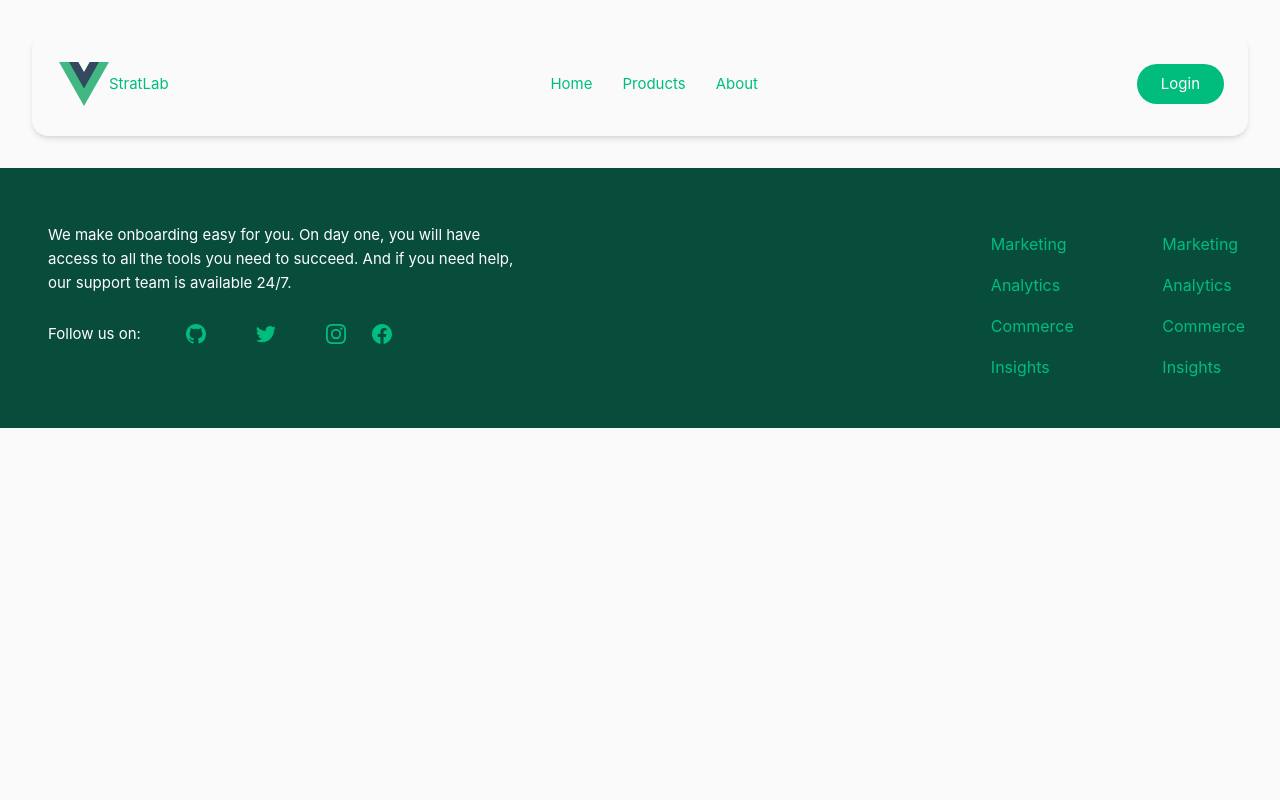
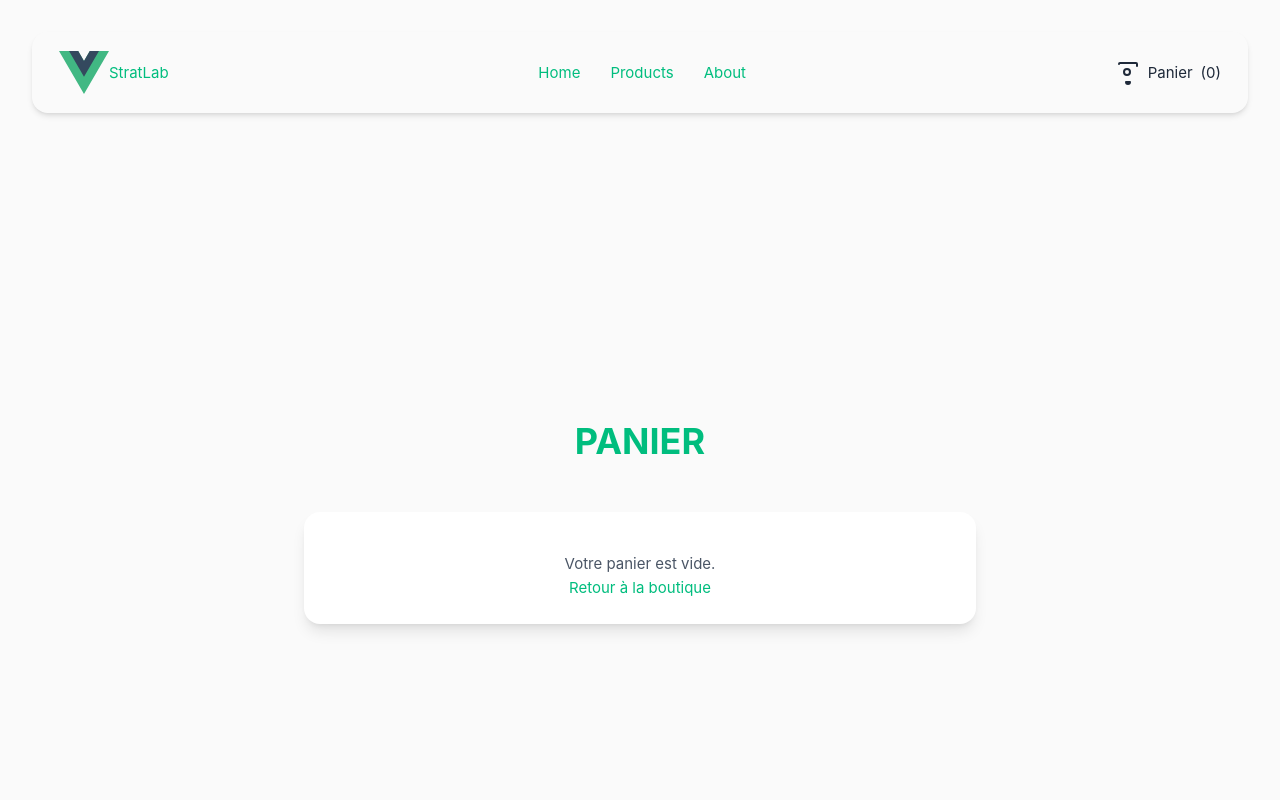
Before and after one commit to Yanis-Ourir/e-commerce-vue, a Vue app: page /cart in a window 1280 px wide. Shown: the top 800 px of the page. Built offline with nearby package versions, Linux system fonts and the light colour scheme; the HTML template or start-up script is replaced by a standard one.

Commit message:
cart functions done

```diff
--- a/src/assets/base.css
+++ b/src/assets/base.css
@@ -58,7 +58,6 @@
 }
 
 body {
-  min-height: 100vh;
   color: var(--color-text);
   background: var(--color-background);
   transition:
--- a/src/components/Navbar.vue
+++ b/src/components/Navbar.vue
@@ -1,3 +1,8 @@
+<script setup lang="ts">
+import Cart from './ui/Cart.vue';
+
+</script>
+
 <template>
     <nav class="flex justify-between items-center py-4 px-6 shadow-md rounded-2xl">
 
@@ -19,9 +24,9 @@
             </li>
         </ul>
 
-        <div class="">
-            <button class="button px-6 py-2 my-4">Login</button>
-        </div>
+        <a href="/cart" class="">
+            <Cart />
+        </a>
 
     </nav>
 </template>
--- /dev/null
+++ b/src/components/ui/Cart.vue
@@ -0,0 +1,25 @@
+<script setup lang="ts">
+import { useCartStore } from '@/stores/cart';
+
+const store = useCartStore();
+
+if(localStorage.getItem('cart')) {
+    store.cart = JSON.parse(localStorage.getItem('cart')!);
+}
+
+
+</script>
+
+<template>
+    <!--CART ICON FOR NAVBAR-->
+
+    <div class="flex items-center">
+        <svg xmlns="http://www.w3.org/2000/svg" class="h-6 w-6 text-gray-800" fill="none" viewBox="0 0 24 24"
+            stroke="currentColor">
+            <path stroke-linecap="round" stroke-linejoin="round" stroke-width="2"
+                d="M3 3a1 1 0 011-1h16a1 1 0 011 1v2m-9 18a2 2 0 01-2-2h4a2 2 0 01-2 2m-1-9a3 3 0 113-3 3 3 0 01-3 3z" />
+        </svg>
+        <span class="text-gray-800 ml-2">Panier</span>
+        <span class="text-gray-800 ml-2">({{ store.cart.length }})</span>
+    </div>
+</template>
--- a/src/router/index.ts
+++ b/src/router/index.ts
@@ -2,6 +2,7 @@ import { createRouter, createWebHistory } from 'vue-router'
 import HomeView from '../views/HomeView.vue'
 import Product from '@/views/Product.vue'
 import ProductsView from '../views/ProductsView.vue'
+import CartView from '@/views/CartView.vue'
 
 const router = createRouter({
   history: createWebHistory(import.meta.env.BASE_URL),
@@ -14,9 +15,6 @@ const router = createRouter({
     {
       path: '/about',
       name: 'about',
-      // route level code-splitting
-      // this generates a separate chunk (About.[hash].js) for this route
-      // which is lazy-loaded when the route is visited.
       component: () => import('../views/AboutView.vue'),
     },
     {
@@ -29,6 +27,11 @@ const router = createRouter({
       name: 'product',
       component: Product,
       props: true,
+    },
+    {
+      path: '/cart',
+      name: 'cart',
+      component: CartView,
     }
   ],
 })
--- /dev/null
+++ b/src/stores/cart.ts
@@ -0,0 +1,20 @@
+import { ref } from 'vue'
+import { defineStore } from 'pinia'
+import type { Product } from '@/main'
+
+export const useCartStore = defineStore('cart', () => {
+  const cart = ref<Product[]>([]);
+
+  function addProduct(product: Product) {
+    cart.value.push(product);
+    localStorage.setItem('cart', JSON.stringify(cart.value));
+  }
+
+  function removeProduct(product: Product) {
+    cart.value = cart.value.filter((p) => p.id !== product.id);
+    console.log(cart.value);
+    localStorage.setItem('cart', JSON.stringify(cart.value));
+  }
+
+  return { cart, addProduct, removeProduct }
+})
--- a/src/stores/counter.ts
+++ /dev/null
@@ -1,12 +0,0 @@
-import { ref, computed } from 'vue'
-import { defineStore } from 'pinia'
-
-export const useCounterStore = defineStore('counter', () => {
-  const count = ref(0)
-  const doubleCount = computed(() => count.value * 2)
-  function increment() {
-    count.value++
-  }
-
-  return { count, doubleCount, increment }
-})
--- /dev/null
+++ b/src/views/CartView.vue
@@ -0,0 +1,56 @@
+<script setup lang="ts">
+import { useCartStore } from '@/stores/cart';
+
+const store = useCartStore();
+</script>
+
+
+<template>
+    <div class="flex flex-col justify-center items-center h-screen">
+        <h1 class="mx-4 text-center text-4xl green font-bold uppercase md:my-12">Panier</h1>
+        <div class="bg-white rounded-2xl shadow-lg p-6 max-w-2xl w-full mb-24">
+            <div v-if="store.cart.length === 0" class="text-center mt-4">
+                <p class="text-gray-600">Votre panier est vide.</p>
+                <router-link to="/products" class="mt-4 text-white px-6 py-2 rounded-xl hover:bg-green-700 transition">
+                    Retour à la boutique
+                </router-link>
+            </div>
+            <div v-else class="">
+                <h2 class="text-lg font-bold text-green-800">Récapitulatif</h2>
+                <div v-for="product in store.cart" :key="product.id" class="flex items-center justify-between border-b border-gray-200 py-4">
+                    <div class="flex items-center">
+                    <img :src="'../public/' + product.image" :alt="product.name" class="w-16 h-16 object-cover rounded-xl" />
+                        <div class="ml-4">
+                            <h2 class="text-lg font-semibold text-green-800">{{ product.name }}</h2>
+                            <span class="text-gray-600 block">{{ product.price }}€</span>
+                        </div>
+                    </div>
+                    <div class="flex items-center">
+                    <button class="text-gray-500  hover:text-green-500 transition">
+                        <svg xmlns="http://www.w3.org/2000/svg" class="h-6 w-6" fill="none" viewBox="0 0 24 24" stroke="currentColor">
+                        <path stroke-linecap="round" stroke-linejoin="round" stroke-width="2" d="M12 6v6m0 0v6m0-6h6m-6 0H6"/>
+                        </svg>
+                    </button>
+                    <span class="text-gray-
+                    600 mx-4">1</span>
+                    <button class="text-gray-500 hover:text-red-500 transition" @click="store.removeProduct(product)">
+                        <svg xmlns="http://www.w3.org/2000/svg" class="h-6 w-6" fill="none" viewBox="0 0 24 24" stroke="currentColor">
+                        <path stroke-linecap="round" stroke-linejoin="round" stroke-width="2" d="M20 12H4"/>
+                        </svg>
+
+                    </button>
+                </div>
+            </div>
+            <div class="mt-6">
+                <div class="flex justify-between mt-4">
+                    <span class="text-gray-600">Total</span>
+                    <span class="text-green-800 font-semibold">{{ store.cart.reduce((total, product) => total + product.price, 0) }}€</span>
+                    </div>
+                    <button class="bg-green-500 text-white px-6 py-2 rounded-xl hover:bg-green-700 transition mt-4 w-full">
+                    Commander
+                    </button>
+                </div>
+            </div>
+        </div>
+    </div>
+</template>
--- a/src/views/Product.vue
+++ b/src/views/Product.vue
@@ -1,5 +1,6 @@
 <script setup lang="ts">
 import type { Products } from '@/main';
+import { useCartStore } from '@/stores/cart';
 import { inject } from 'vue';
 
 const props = defineProps<{
@@ -34,8 +35,12 @@ const product = products.find((product) => product.slug === props.slug) || {
   price: 0,
   description: 'Désolé, nous n\'avons pas trouvé le produit que vous cherchez.',
   image: 'https://via.placeholder.com/300',
-  slug: 'not-found'
+  slug: 'not-found',
+  class: ''
 }
+
+const store = useCartStore();
+
 </script>
 
 
@@ -56,7 +61,7 @@ const product = products.find((product) => product.slug === props.slug) || {
       <h1 class="text-2xl font-bold text-green-800 mt-4">{{ product.name }}</h1>
       <p class="text-gray-600 text-sm mt-2">{{ product.description }}</p>
       <span class="text-green-700 font-semibold text-xl mt-4 block">{{ product.price }}€</span>
-      <button class="bg-green-500 text-white px-6 py-2 rounded-xl hover:bg-green-700 transition mt-4 w-full">
+      <button @click="store.addProduct(product)" class="bg-green-500 text-white px-6 py-2 rounded-xl hover:bg-green-700 transition mt-4 w-full">
         Ajouter au panier
       </button>
 
```
